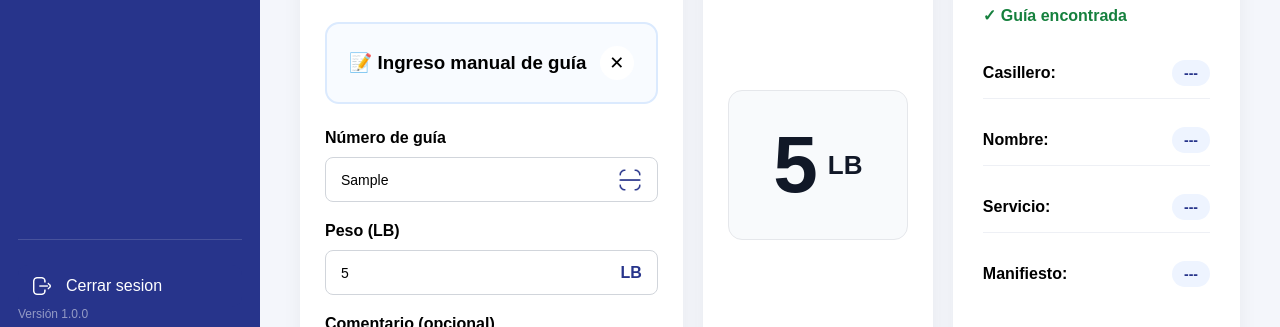
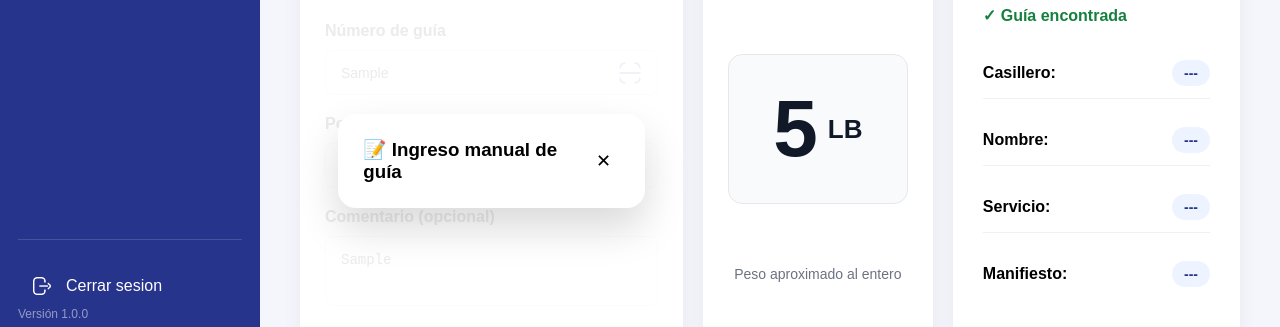
Before and after one commit to JP73M/Sistema-Logistico, a plain HTML site: page Frontend/pages/dashboard.html in a window 1280 px wide. Both pictures are taken after typing "Sample", "5", "Sample" into the empty fields and a click on the button "+ Guia Manual". Shown: the part 454-781 px from the top of the page. Drawn offline with Linux system fonts and the light colour scheme.

Commit message:
guia manual

```diff
--- a/Frontend/assets/css/dashboard.css
+++ b/Frontend/assets/css/dashboard.css
@@ -452,6 +452,8 @@ background:#facc15;
 
 .scanner-card{
 
+    position:relative;
+
     background:white;
 
     padding:25px;
@@ -459,6 +461,8 @@ background:#facc15;
     border-radius:14px;
 
     box-shadow:0 5px 20px rgba(0,0,0,.05);
+
+    overflow:hidden;
 
 }
 
@@ -1459,19 +1463,57 @@ tbody tr:hover{
 
 }
 
-.manual-panel{
-
-    display:none;
-
-    margin-bottom:25px;
-
-    padding:22px;
-
-    border-radius:14px;
-
-    background:#f8fbff;
-
-    border:2px solid #dbeafe;
+.scanner-overlay{
+
+    position:absolute;
+
+    inset:0;
+
+    display:flex;
+
+    justify-content:center;
+
+    align-items:center;
+
+    background:rgba(255,255,255,.92);
+
+    opacity:0;
+
+    visibility:hidden;
+
+    pointer-events:none;
+
+    transform:translateY(20px);
+
+    transition:all .25s ease;
+
+}
+
+.scanner-overlay.active{
+
+    opacity:1;
+
+    visibility:visible;
+
+    pointer-events: auto;
+
+    transform:translateY(0);
+
+}
+
+.manual-card{
+
+    width:80%;
+
+    max-width:480px;
+
+    background:white;
+
+    border-radius:18px;
+
+    padding:25px;
+
+    box-shadow:0 20px 40px rgba(0,0,0,.15);
 
 }
 
@@ -1511,4 +1553,6 @@ tbody tr:hover{
 
     color:#dc2626;
 
-}
+    transform:rotate(90deg);
+
+}
--- a/Frontend/assets/js/dashboard.js
+++ b/Frontend/assets/js/dashboard.js
@@ -980,12 +980,14 @@ document.querySelector("#btnCerrarManual");
 
 btnManual.addEventListener("click",()=>{
 
-    manualPanel.style.display="block";
+
+
+    manualPanel.classList.add("active");
 
 });
 
 btnCerrarManual.addEventListener("click",()=>{
 
-    manualPanel.style.display="none";
+    manualPanel.classList.remove("active");
 
 });
--- a/Frontend/pages/dashboard.html
+++ b/Frontend/pages/dashboard.html
@@ -282,21 +282,26 @@
                         </button>
                     </div>
 
-                    <div id="manualPanel" class="manual-panel">
+                    <div id="manualPanel" class="scanner-overlay">
 
-                        <div class="manual-header">
+                        <div class="manual-card">
 
-                            <h3>📝 Ingreso manual de guía</h3>
+                            <div class="manual-header">
 
-                            <button id="btnCerrarManual" class="close-manual">
+                                <h3>📝 Ingreso manual de guía</h3>
 
-                                ✕
+                                <button id="btnCerrarManual"
+                                class="close-manual">
 
-                            </button>
+                                    ✕
+
+                                </button>
+
+                            </div>
+
+                            <!-- aquí irá el formulario -->
 
                         </div>
-
-                        <!-- Aquí después pondremos los campos -->
 
                     </div>
 
```
